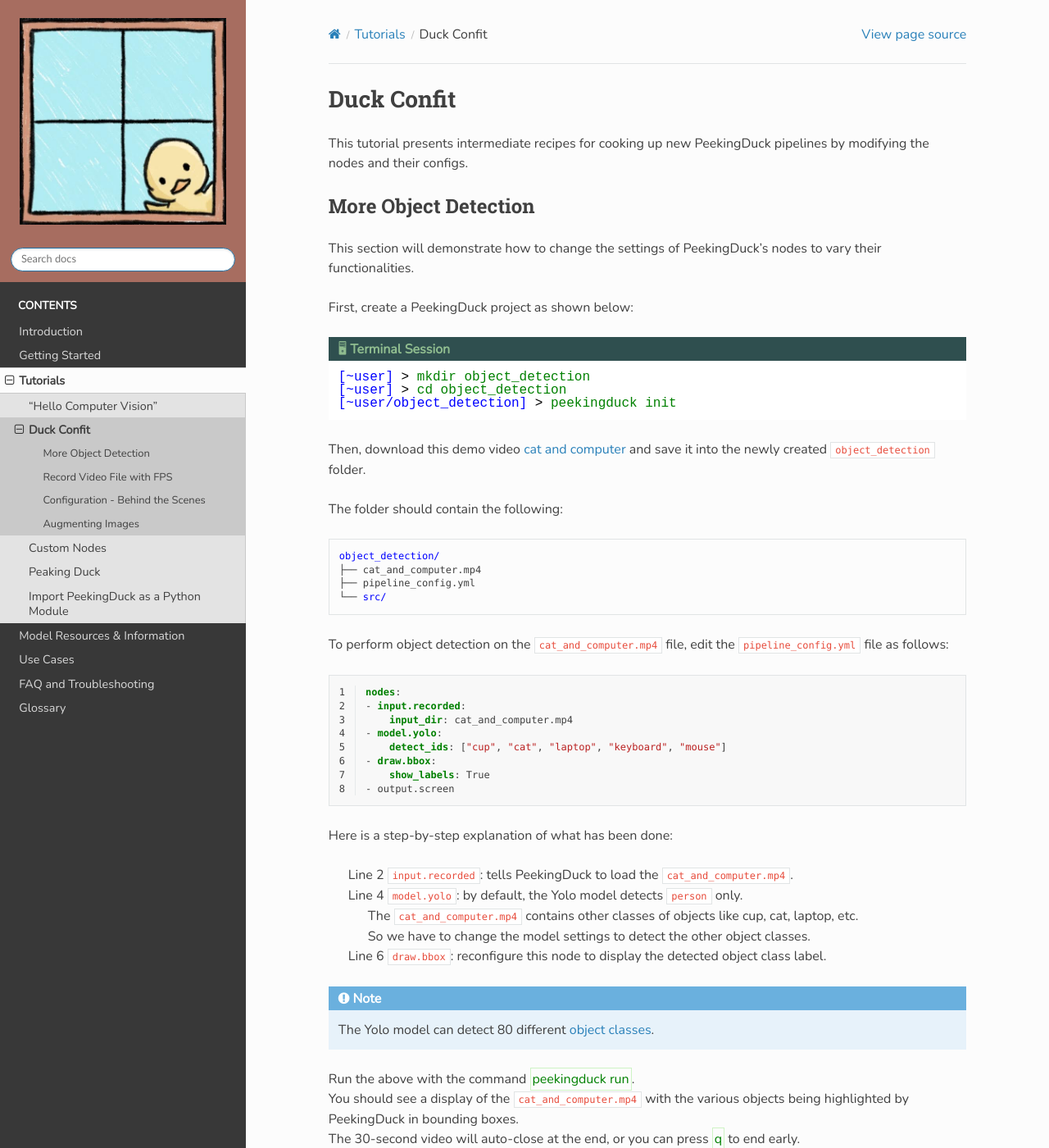
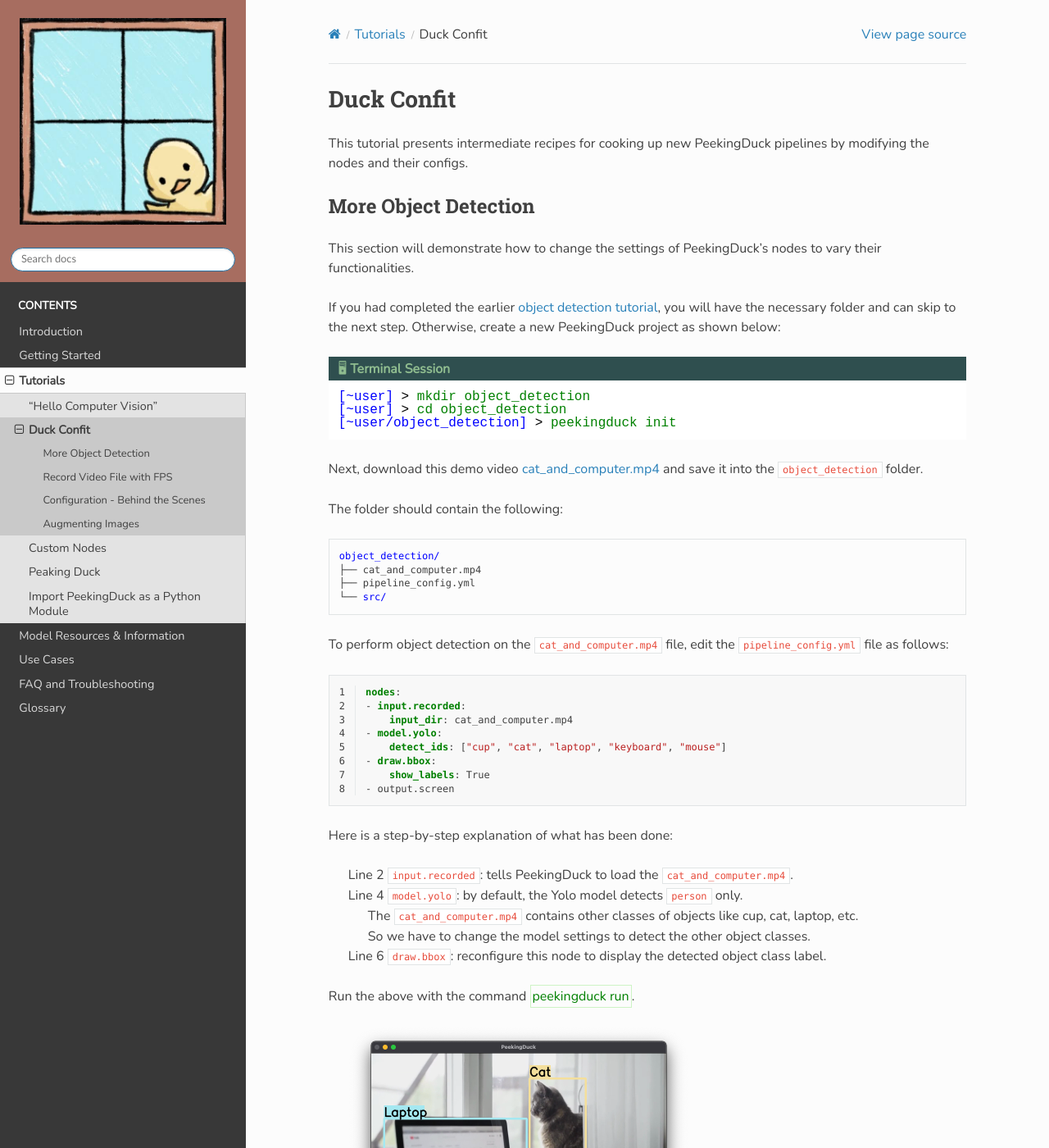
Before and after one commit to aisingapore/PeekingDuck, a Sphinx documentation site: the page built from docs/source/tutorials/02_duck_confit.rst, in a window 1280 px wide and 1400 px high. Shown: the whole window at 82% size. Built offline with Sphinx 7.4.7 and the Read the Docs theme 2.0.0, drawn with Linux system fonts in a browser that asks for light colours; some of the changed text lies outside the part shown.

Commit message:
docs: Duck Confit update More Object Detection tutorial to flow better from Hello Computer Vision add screenshot of cat_and_computer.mp4 video

```diff
--- a/docs/source/tutorials/02_duck_confit.rst
+++ b/docs/source/tutorials/02_duck_confit.rst
@@ -16,7 +16,10 @@ More Object Detection
 This section will demonstrate how to change the settings of PeekingDuck's nodes
 to vary their functionalities.
 
-First, create a PeekingDuck project as shown below:
+If you had completed the earlier :ref:`object detection
+tutorial<tutorial_object_detection>`, you will have the necessary folder and can skip to
+the next step.
+Otherwise, create a new PeekingDuck project as shown below:
 
 .. admonition:: Terminal Session
 
@@ -24,9 +27,9 @@ First, create a PeekingDuck project as shown below:
     | \ :blue:`[~user]` \ > \ :green:`cd object_detection` \
     | \ :blue:`[~user/object_detection]` \ > \ :green:`peekingduck init` \
 
-Then, download this demo video `cat and computer
+Next, download this demo video `cat_and_computer.mp4
 <https://storage.googleapis.com/peekingduck/videos/cat_and_computer.mp4>`_ and
-save it into the newly created ``object_detection`` folder.
+save it into the ``object_detection`` folder.
 
 The folder should contain the following:
 
@@ -60,15 +63,22 @@ Here is a step-by-step explanation of what has been done:
    |        So we have to change the model settings to detect the other object classes.
    | Line 6 ``draw.bbox``: reconfigure this node to display the detected object class label.
 
-.. note::
+Run the above with the command :greenbox:`peekingduck run`. |br|
 
-   The Yolo model can detect 80 different :ref:`object classes
-   <general-object-detection-ids>`.
+   .. figure:: /assets/tutorials/ss_cat_computer.png
+      :width: 416
+      :alt: Cat and Computer Screenshot
 
-Run the above with the command :greenbox:`peekingduck run`. |br|
+      Cat and Computer Screenshot
+
 You should see a display of the ``cat_and_computer.mp4`` with the various objects being
 highlighted by PeekingDuck in bounding boxes. |br|
 The 30-second video will auto-close at the end, or you can press :greenbox:`q` to end early.
+
+    .. note::
+
+       The Yolo model can detect 80 different :ref:`object classes
+       <general-object-detection-ids>`.
 
 
 .. _tutorial_media_writer:
@@ -113,10 +123,10 @@ You will see the same video being played, but now it has the FPS counter.
 When the video ends, an ``mp4`` video file will be created and saved in the
 specified folder.
 
-.. note::
+    .. note::
 
-   You can view all the available nodes and their respective configurable
-   settings in PeekingDuck's :ref:`API documentation <api_doc>`.
+       You can view all the available nodes and their respective configurable
+       settings in PeekingDuck's :ref:`API documentation <api_doc>`.
 
 
 .. _tutorial_behind_the_scenes:
```
Also changed, not shown: other parts of docs/source/tutorials/02_duck_confit.rst (+6 -9 lines), docs/source/assets/tutorials/ss_cat_computer.png (added).
